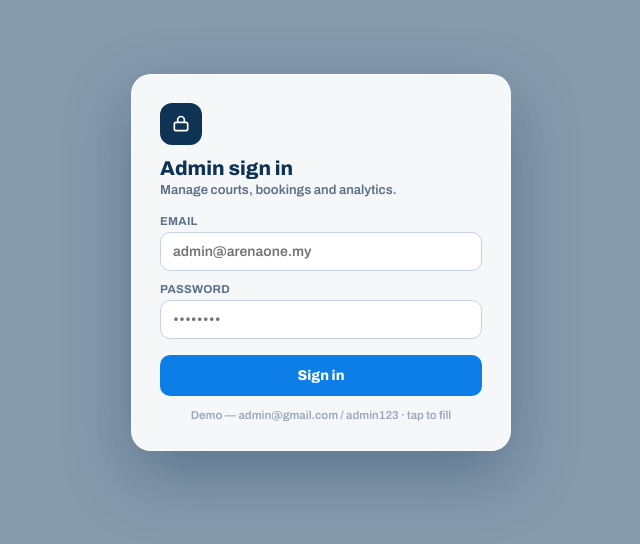
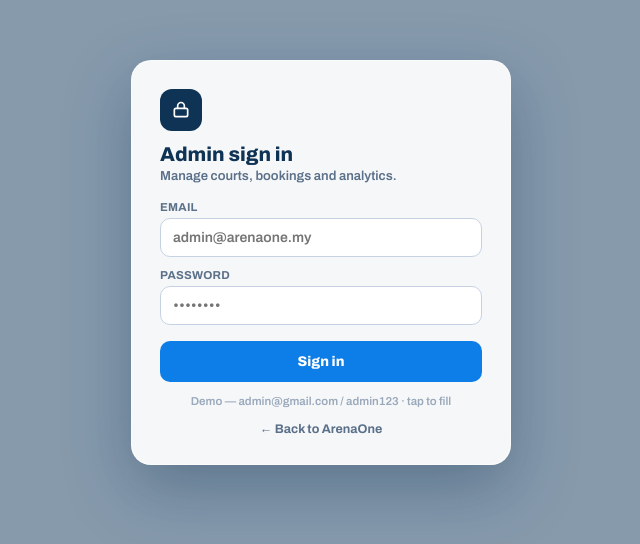
Before and after one commit to Kiyoraka/Project-Sport-Management-System, a plain HTML site: page admin.html in a window 1280 px wide. Shown: the part 138-682 px from the top of the page, without its empty margins (319-959 px from the left). Drawn offline with Linux system fonts and the light colour scheme.

Commit message:
Add Back to landing link on admin login card
=== TECHNICAL CHANGES ===
- admin.html: add a Back to ArenaOne link under the demo hint on the login modal, so an unauthenticated visitor can return to index.html
- css/admin.css: .login-back styled as a centered muted link with blue hover

=== SESSION CONTEXT ===
- Project: ArenaOne Sport Booking System | Type: tweak | Time: 2 min
- Company: TNEX Malaysia Sdn Bhd
- Story Points: 1 SP
- Emotional Depth: MEDIUM - closing the one-way trap so the admin door always has a way back out
- Leadership: Kiyo spotted the missing exit | Alice: added a graceful back-to-site link

```diff
--- a/admin.html
+++ b/admin.html
@@ -210,6 +210,7 @@
     <div class="form-err" id="loginErr" hidden></div>
     <button class="btn btn-primary btn-block btn-lg" id="loginSubmit" style="margin-top:16px">Sign in</button>
     <button type="button" class="login-demo" id="demoFill">Demo — admin@gmail.com / admin123 · tap to fill</button>
+    <a href="index.html" class="login-back">← Back to ArenaOne</a>
   </div>
 </div>
 
--- a/css/admin.css
+++ b/css/admin.css
@@ -155,6 +155,8 @@
 .modal.glass .sub { font-size: 13px; color: var(--muted); font-weight: 600; margin-bottom: 18px; }
 .login-demo { display: block; width: 100%; background: none; border: none; font-family: 'Archivo', sans-serif; font-size: 11.5px; color: var(--muted-2); font-weight: 600; text-align: center; margin-top: 12px; cursor: pointer; }
 .login-demo:hover { color: var(--blue); }
+.login-back { display: block; text-align: center; margin-top: 14px; font-size: 12.5px; font-weight: 700; color: var(--muted); }
+.login-back:hover { color: var(--blue); }
 .form-err { color: var(--danger); font-size: 12.5px; font-weight: 700; margin-top: 12px; }
 
 /* ---------- bottom nav (mobile) ---------- */
```
